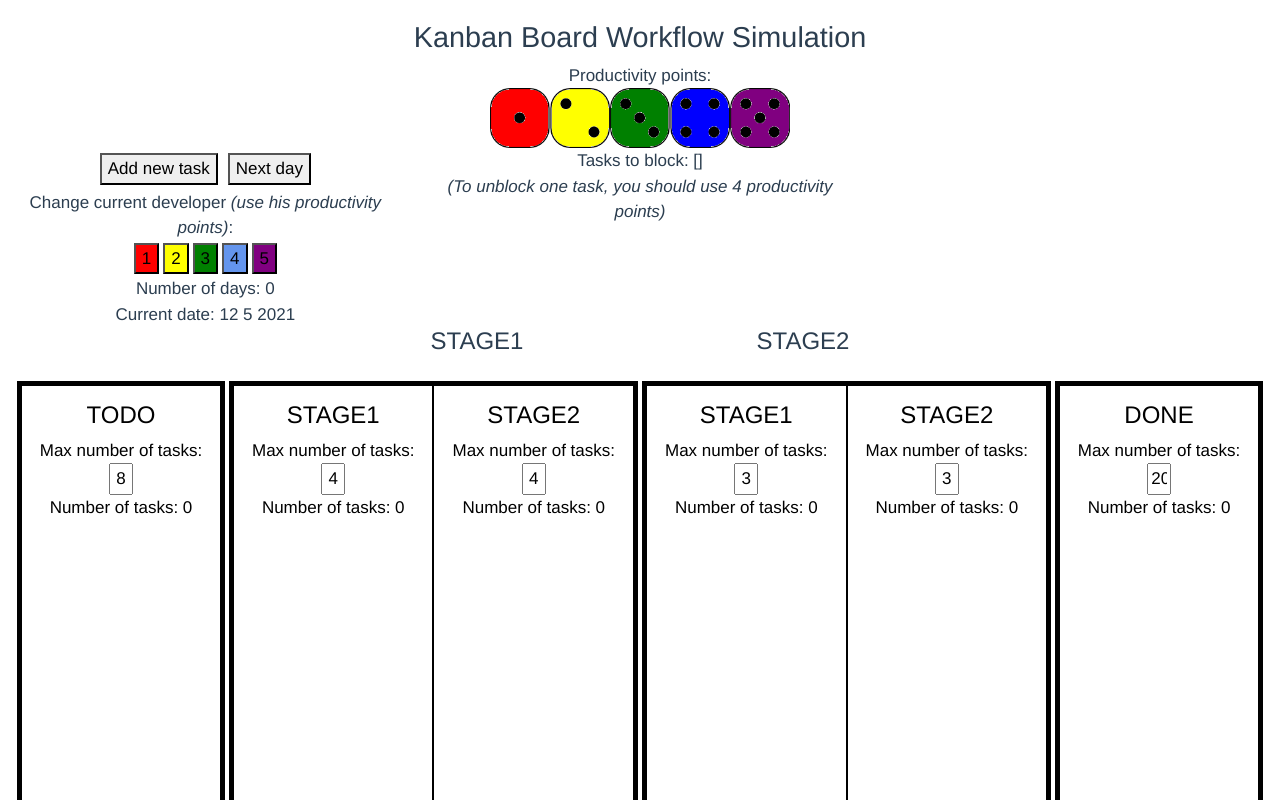
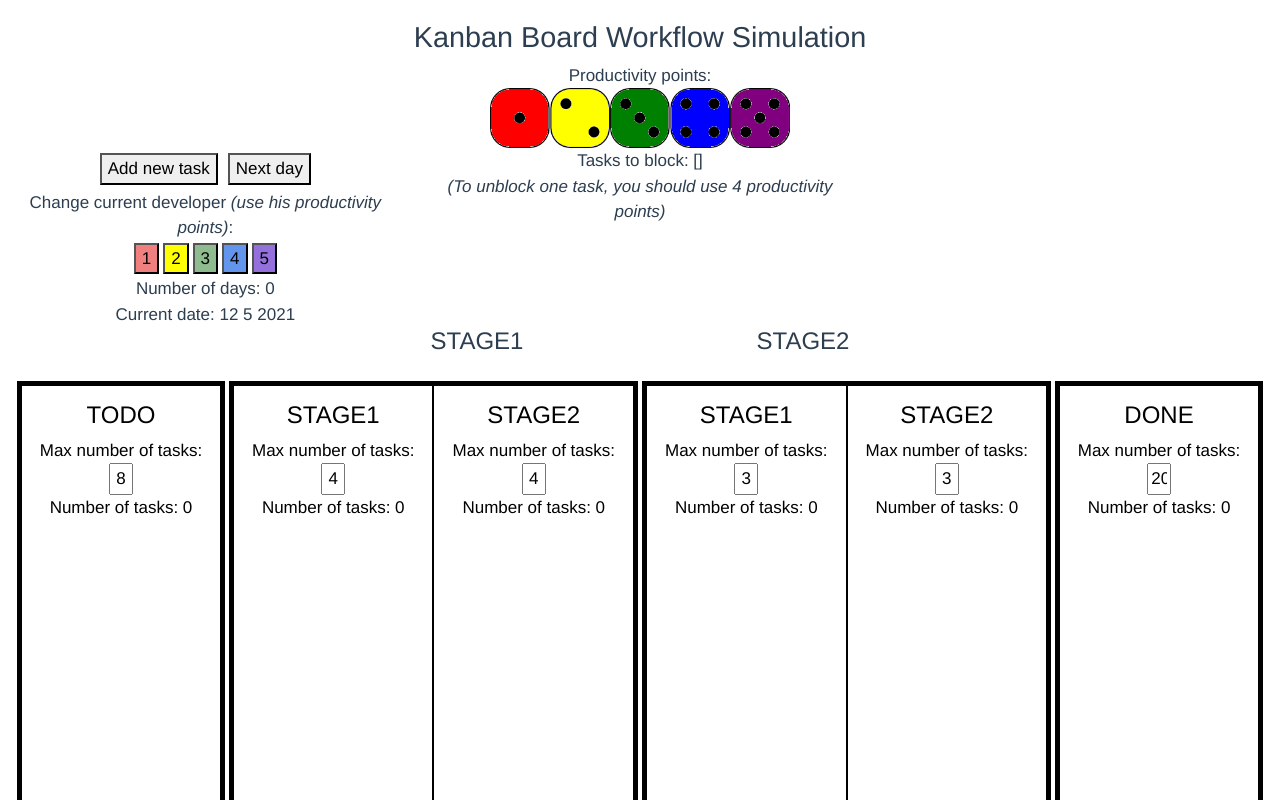
Before and after one commit to zakrzewskib/KanbanWorkflowSimulation, a Vue app: page / in a window 1280 px wide. Shown: the top 800 px of the page. Built offline with nearby package versions, Linux system fonts and the light colour scheme.

Commit message:
Change colors and made block button disapear

```diff
--- a/src/App.vue
+++ b/src/App.vue
@@ -199,7 +199,7 @@ export default {
       currentMemeber: 1,
       numberOfMemebers: 5,
 
-      colors: ["red", "yellow", "green", "CornflowerBlue", "purple"],
+      colors: ["LightCoral", "yellow", "DarkSeaGreen", "CornflowerBlue", "MediumPurple"],
 
       dicesRed: [
         {
@@ -572,7 +572,7 @@ h2 {
 }
 
 #developer1 {
-  background-color: red;
+  background-color: LightCoral;
 }
 
 #developer2 {
@@ -580,7 +580,7 @@ h2 {
 }
 
 #developer3 {
-  background-color: green;
+  background-color: DarkSeaGreen;
 }
 
 #developer4 {
@@ -588,6 +588,6 @@ h2 {
 }
 
 #developer5 {
-  background-color: purple;
+  background-color: MediumPurple;
 }
 </style>
--- a/src/components/Task.vue
+++ b/src/components/Task.vue
@@ -12,13 +12,17 @@
     @dragover.stop
   >
     <div class="divWithNr">
-      {{ name }}, nr. = {{nr}}
+      {{ name }}, nr. = {{ nr }}
       <div v-if="blocker">
         <button v-on:click="unblock" class="unblockButton">BLOCKED</button>
       </div>
     </div>
 
-    <button v-on:click="setBlocker" class="setBlocker"></button>
+    <button
+      v-on:click="setBlocker"
+      class="setBlocker"
+      id="blockerButton"
+    ></button>
 
     <div class="productivity">
       <button
@@ -144,7 +148,13 @@ export default {
       prodPointClicked8: false,
       prodPointClicked9: false,
       prodPointClicked10: false,
-      colors: ["red", "yellow", "green", "CornflowerBlue", "purple"],
+      colors: [
+        "LightCoral",
+        "yellow",
+        "DarkSeaGreen",
+        "CornflowerBlue",
+        "MediumPurple",
+      ],
       currentMem1: 1,
       currentMem2: 1,
       currentMem3: 1,
@@ -215,13 +225,16 @@ export default {
       this.currentMem10 = this.member;
       this.prodPointClicked10 = !this.prodPointClicked10;
     },
+
     unblock() {
       alert("You unblocked this task!");
       this.blocker = false;
+      document.getElementById("blockerButton").style.visibility = "visible";
     },
 
     setBlocker() {
       this.blocker = true;
+      document.getElementById("blockerButton").style.visibility = "hidden";
     },
   },
 };
@@ -273,5 +286,4 @@ hr.myLine {
 .divWithNr {
   font-size: 15px;
 }
-
 </style>
```
